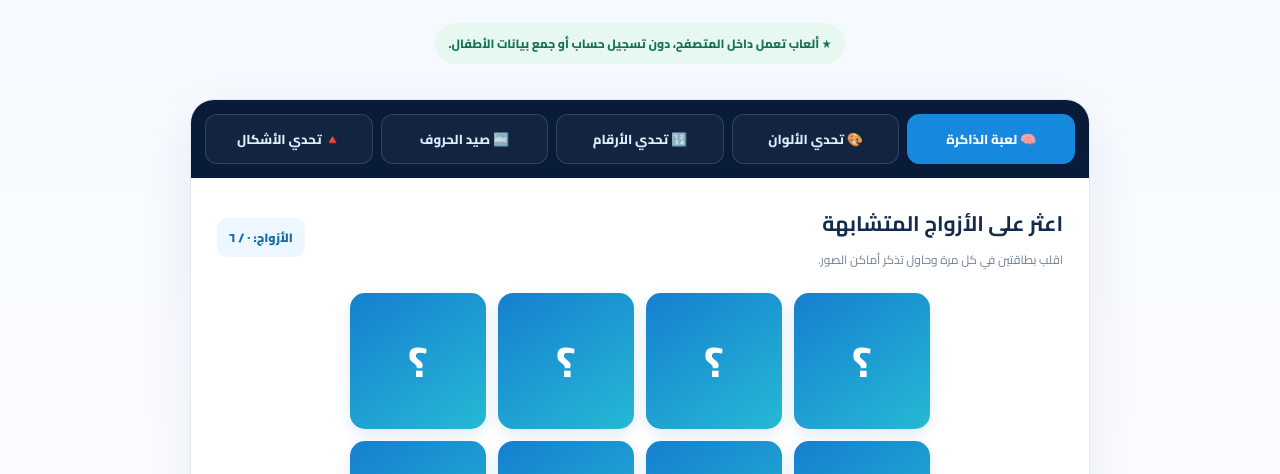
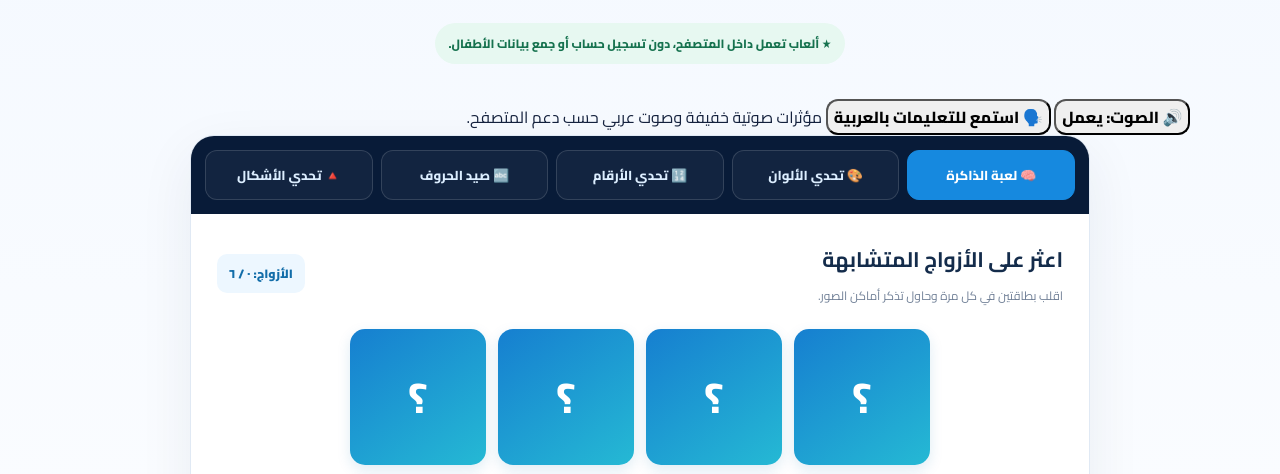
Before and after one commit to mohamed21fathey-prog/kawkab-alcartoon-, a plain HTML site: page games.html in a window 1280 px wide. Shown: the part 318-792 px from the top of the page. Drawn offline with Linux system fonts and the light colour scheme.

Commit message:
Add local game sound effects and Arabic voice previews

```diff
--- a/games.html
+++ b/games.html
@@ -28,6 +28,11 @@
     <p>ألعاب بسيطة لتنشيط الذاكرة والملاحظة والتفكير. العب وتعلّم واستمتع!</p>
     <div class="games-safety">★ ألعاب تعمل داخل المتصفح، دون تسجيل حساب أو جمع بيانات الأطفال.</div>
   </section>
+  <div class="game-audio-tools" aria-label="إعدادات الصوت">
+    <button id="game-sound-toggle" type="button" aria-pressed="true">🔊 الصوت: يعمل</button>
+    <button id="game-speak-help" type="button">🗣️ استمع للتعليمات بالعربية</button>
+    <span id="game-audio-status" role="status" aria-live="polite">مؤثرات صوتية خفيفة وصوت عربي حسب دعم المتصفح.</span>
+  </div>
   <section class="game-shell" aria-label="الألعاب المتاحة">
     <div class="game-tabs" role="tablist" aria-label="اختر لعبة">
       <button class="game-tab active" id="tab-memory" type="button" role="tab" aria-selected="true" aria-controls="game-memory" tabindex="0" data-game="memory">🧠 لعبة الذاكرة</button>
```
